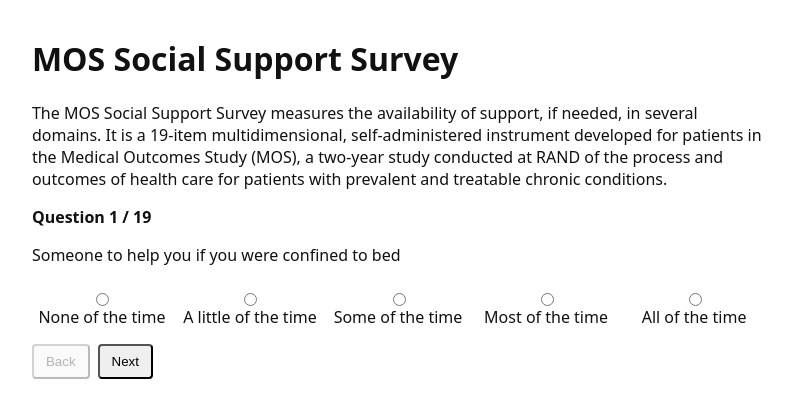
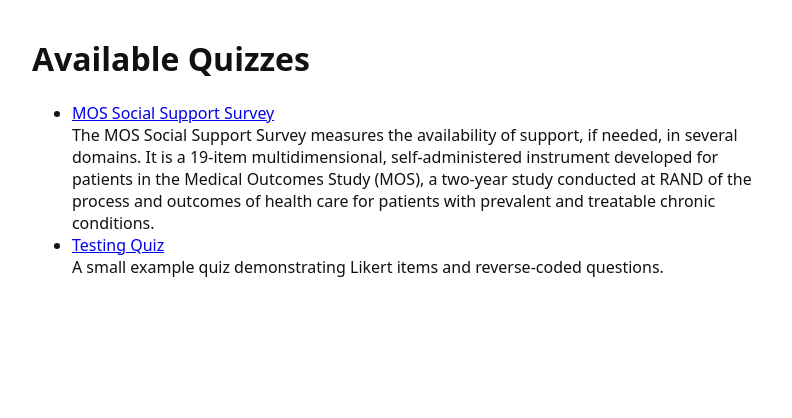
Before and after one commit to TheHeat/quiz-builder, a React (Vite) app: page / in a window 1280 px wide. Shown: the top 418 px of the page, without its empty margins (242-1034 px from the left). Built offline with nearby package versions, Linux system fonts and the light colour scheme.

Commit message:
adds routing and lists quizzes

```diff
--- a/package.json
+++ b/package.json
@@ -11,7 +11,8 @@
 	},
 	"dependencies": {
 		"react": "18.2.0",
-		"react-dom": "18.2.0"
+		"react-dom": "18.2.0",
+		"react-router-dom": "^6.14.2"
 	},
 	"devDependencies": {
 		"@types/react": "18.2.21",
--- a/src/App.tsx
+++ b/src/App.tsx
@@ -1,51 +1,15 @@
-import React, { useState } from "react";
-import quizData from "../data/quizzes/mos-social-support/quiz.json";
-import QuizShell from "./components/QuizShell";
-import ResultSummary from "./components/ResultSummary";
-import { computeTraitScores } from "./lib/scoring";
-import { saveAnswers, loadAnswers } from "./lib/persist";
+import React from "react";
+import { BrowserRouter, Routes, Route } from "react-router-dom";
+import Home from "./pages/Home";
+import QuizPage from "./pages/QuizPage";
 
 export default function App() {
-	const quiz = quizData;
-	const [answers, setAnswers] = useState(() => loadAnswers(quiz.id));
-	const [finished, setFinished] = useState(false);
-	const [result, setResult] = useState<any | null>(null);
-
-	function onAnswersUpdate(next: any[]) {
-		setAnswers(next);
-		saveAnswers(quiz.id, next);
-	}
-
-	function onFinish() {
-		const summary = computeTraitScores(
-			quiz as any,
-			answers as any,
-			(quiz as any).traits ?? [],
-			{ includeOverall: true }
-		);
-		const scores = summary.traitScores;
-		setResult({ scores, average: summary.average, overall: summary.overall });
-		setFinished(true);
-	}
-
 	return (
-		<div className="wrapper">
-			<h1>{quiz.title}</h1>
-			<p>{quiz.description}</p>
-			{!finished ? (
-				<QuizShell
-					quiz={quiz as any}
-					answers={answers}
-					onAnswersUpdate={onAnswersUpdate}
-					onFinish={onFinish}
-				/>
-			) : (
-				<ResultSummary
-					quiz={quiz as any}
-					traits={(quiz as any).traits ?? []}
-					result={result}
-				/>
-			)}
-		</div>
+		<BrowserRouter>
+			<Routes>
+				<Route path="/" element={<Home />} />
+				<Route path="/quiz/:slug" element={<QuizPage />} />
+			</Routes>
+		</BrowserRouter>
 	);
 }
--- /dev/null
+++ b/src/pages/Home.tsx
@@ -0,0 +1,38 @@
+import React, { useEffect, useState } from "react";
+import { Link } from "react-router-dom";
+
+type QuizMeta = { slug: string; title: string; description?: string };
+
+export default function Home() {
+	const [quizzes, setQuizzes] = useState<QuizMeta[]>([]);
+
+	useEffect(() => {
+		const modules = import.meta.glob("/data/quizzes/*/quiz.json", { query: "?json" }) as Record<
+			string,
+			() => Promise<any>
+		>;
+		const entries = Object.entries(modules);
+		Promise.all(
+			entries.map(async ([path, loader]) => {
+				const data = await loader();
+				const parts = path.split("/");
+				const slug = parts[3];
+				return { slug, title: data.title ?? slug, description: data.description ?? "" };
+			})
+		).then((list) => setQuizzes(list));
+	}, []);
+
+	return (
+		<div className="wrapper">
+			<h1>Available Quizzes</h1>
+			<ul>
+				{quizzes.map((q) => (
+					<li key={q.slug}>
+						<Link to={`/quiz/${q.slug}`}>{q.title}</Link>
+						{q.description ? <div>{q.description}</div> : null}
+					</li>
+				))}
+			</ul>
+		</div>
+	);
+}
--- /dev/null
+++ b/src/pages/QuizPage.tsx
@@ -0,0 +1,78 @@
+import React, { useEffect, useState } from "react";
+import { useParams, Link } from "react-router-dom";
+import QuizShell from "../components/QuizShell";
+import ResultSummary from "../components/ResultSummary";
+import { computeTraitScores } from "../lib/scoring";
+import { saveAnswers, loadAnswers } from "../lib/persist";
+
+export default function QuizPage() {
+	const { slug } = useParams<{ slug: string }>();
+	const [quiz, setQuiz] = useState<any | null>(null);
+	const [loading, setLoading] = useState(true);
+	const [answers, setAnswers] = useState<any[]>([]);
+	const [finished, setFinished] = useState(false);
+	const [result, setResult] = useState<any | null>(null);
+
+	useEffect(() => {
+		if (!slug) return;
+		const modules = import.meta.glob("/data/quizzes/*/quiz.json", { query: "?json" }) as Record<
+			string,
+			() => Promise<any>
+		>;
+		const key = `/data/quizzes/${slug}/quiz.json`;
+		const loader = modules[key];
+		if (!loader) {
+			setLoading(false);
+			return;
+		}
+		loader()
+			.then((data) => {
+				setQuiz(data);
+				setAnswers(() => loadAnswers(data.id) || []);
+				setLoading(false);
+			})
+			.catch(() => setLoading(false));
+	}, [slug]);
+
+	function onAnswersUpdate(next: any[]) {
+		setAnswers(next);
+		if (quiz) saveAnswers(quiz.id, next);
+	}
+
+	function onFinish() {
+		if (!quiz) return;
+		const summary = computeTraitScores(quiz as any, answers as any, quiz.traits ?? [], {
+			includeOverall: true,
+		});
+		const scores = summary.traitScores;
+		setResult({ scores, average: summary.average, overall: summary.overall });
+		setFinished(true);
+	}
+
+	if (!slug) return <div className="wrapper"> <p>No quiz specified.</p> </div>;
+	if (loading) return <div className="wrapper"> <p>Loading…</p> </div>;
+	if (!quiz)
+		return (
+			<div className="wrapper">
+				<p>Quiz not found. <Link to="/">Back</Link></p>
+			</div>
+		);
+
+	return (
+		<div className="wrapper">
+			<Link to="/">← Back</Link>
+			<h1>{quiz.title}</h1>
+			<p>{quiz.description}</p>
+			{!finished ? (
+				<QuizShell
+					quiz={quiz as any}
+					answers={answers}
+					onAnswersUpdate={onAnswersUpdate}
+					onFinish={onFinish}
+				/>
+			) : (
+				<ResultSummary quiz={quiz as any} traits={quiz.traits ?? []} result={result} />
+			)}
+		</div>
+	);
+}
```
Also changed, not shown: 1 other file (tests, documents, lock files or other folders).
